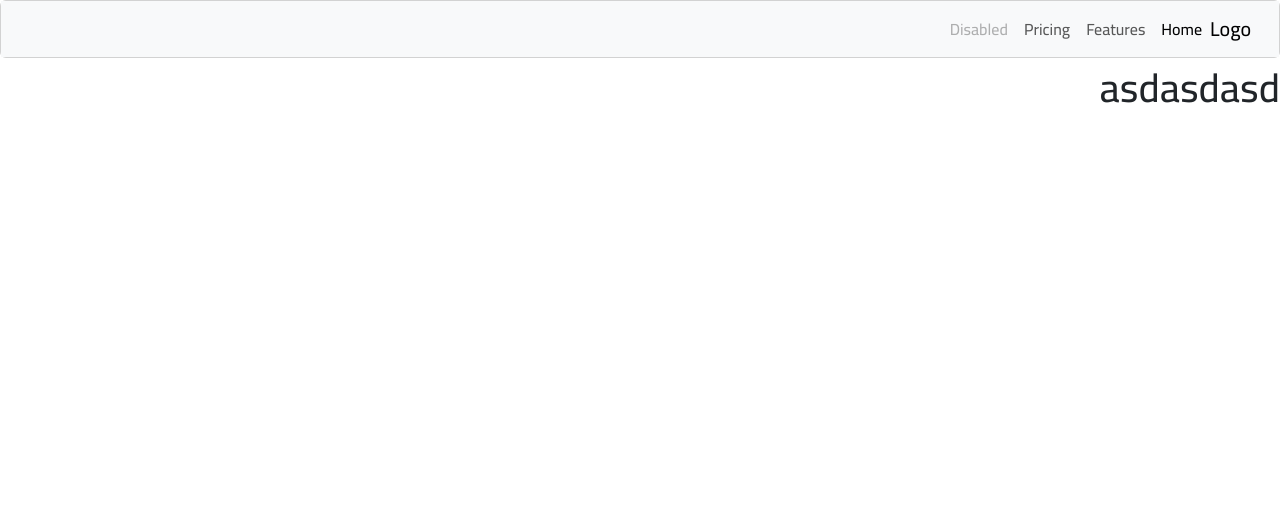
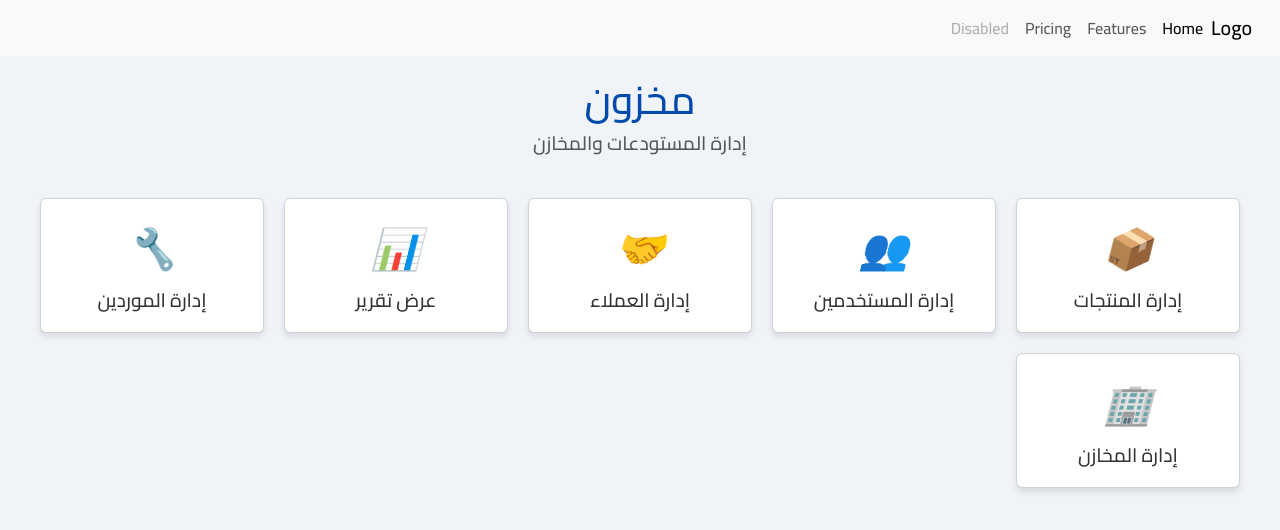
Before and after one commit to teamm-39/Ma5zonyProject-front-end, a React (Vite) app: page / in a window 1280 px wide. Shown: the top 530 px of the page. Built offline with nearby package versions, Linux system fonts and the light colour scheme.

Commit message:
fix issue in home page

```diff
--- a/src/features/NavBar.jsx
+++ b/src/features/NavBar.jsx
@@ -1,6 +1,6 @@
 function NavBar() {
   return (
-    <div className="card">
+    <div className="nav-container">
       <nav className="navbar navbar-expand-lg bg-body-tertiary">
         <div className="container-fluid">
           <a className="navbar-brand" href="#">
--- a/src/pages/home/HomePage.jsx
+++ b/src/pages/home/HomePage.jsx
@@ -1,9 +1,40 @@
+import "../../assets/css/HomePage.css";
 function HomePage() {
   return (
-    <>
-      <div className="fs-1">asdasdasd</div>
-    </>
-   );
+    <div className="homepage-container">
+      <header className="header">
+        <h1 className="title">مخزون</h1>
+        <p className="subtitle">إدارة المستودعات والمخازن</p>
+      </header>
+
+      <div className="cards-container">
+        <div className="card">
+          <i className="icon">📦</i>
+          <h3>إدارة المنتجات</h3>
+        </div>
+        <div className="card">
+          <i className="icon">👥</i>
+          <h3>إدارة المستخدمين</h3>
+        </div>
+        <div className="card">
+          <i className="icon">🤝</i>
+          <h3>إدارة العملاء</h3>
+        </div>
+        <div className="card">
+          <i className="icon">📊</i>
+          <h3>عرض تقرير</h3>
+        </div>
+        <div className="card">
+          <i className="icon">🔧</i>
+          <h3>إدارة الموردين</h3>
+        </div>
+        <div className="card">
+          <i className="icon">🏢</i>
+          <h3>إدارة المخازن</h3>
+        </div>
+      </div>
+    </div>
+  );
 }
 
 export default HomePage;
```
Also changed, not shown: src/pages/home/IndexPage.jsx (deleted, +0 -49 lines).
